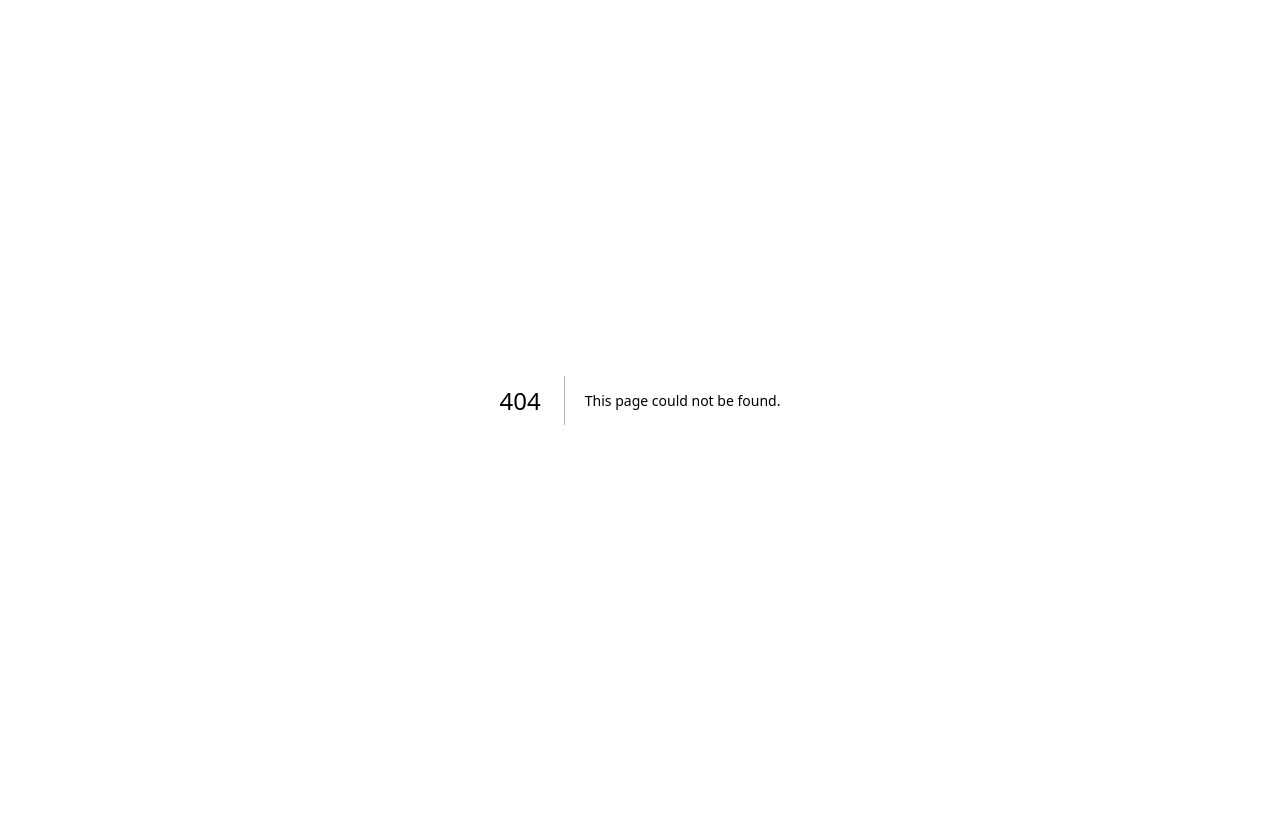
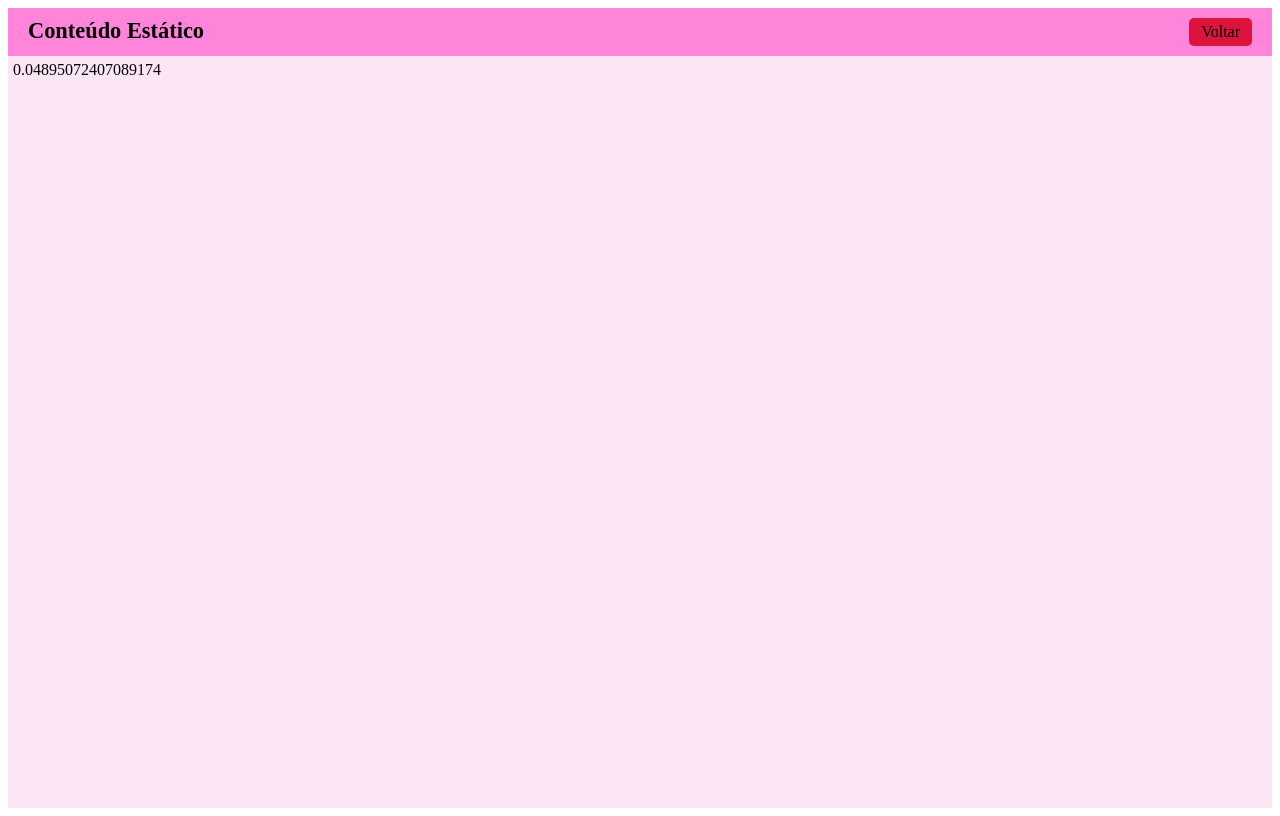
Before and after one commit to Marinakrae/Masterclass_Next_React, a Next.js app in the folder fundamentos/: page /estatico in a window 1280 px wide. Before the commit this address had no page. Built offline with nearby package versions, Linux system fonts and the light colour scheme.

Commit message:
Exemplo de pré-renderização

```diff
--- /dev/null
+++ b/fundamentos/src/pages/estatico.jsx
@@ -0,0 +1,19 @@
+import Layout from "../components/Layout";
+
+export async function getStaticProps(){ //é possível passar dados de uma api por meio de uma func async
+    return {
+        props: {
+            numero: Math.random()
+        }
+    }
+}
+
+export default function Estatico(props){
+    return (
+        <Layout titulo = "Conteúdo Estático">
+            <div>
+                {props.numero}
+            </div>
+        </Layout>
+    )
+}
--- a/fundamentos/src/pages/index.jsx
+++ b/fundamentos/src/pages/index.jsx
@@ -17,6 +17,7 @@
             <Navegador texto="Navegação #02" destino="/cliente/rs/123" cor="yellow"/>
             <Navegador texto="Componente com Estado" destino="/estado" cor="pink"/>
             <Navegador texto="Integração com API #01" destino="/integracao_1" cor="orange"/>
+            <Navegador texto="Conteúdo Estático" destino="/estatico" cor="gray"/>
         </div>
 
     )
```
